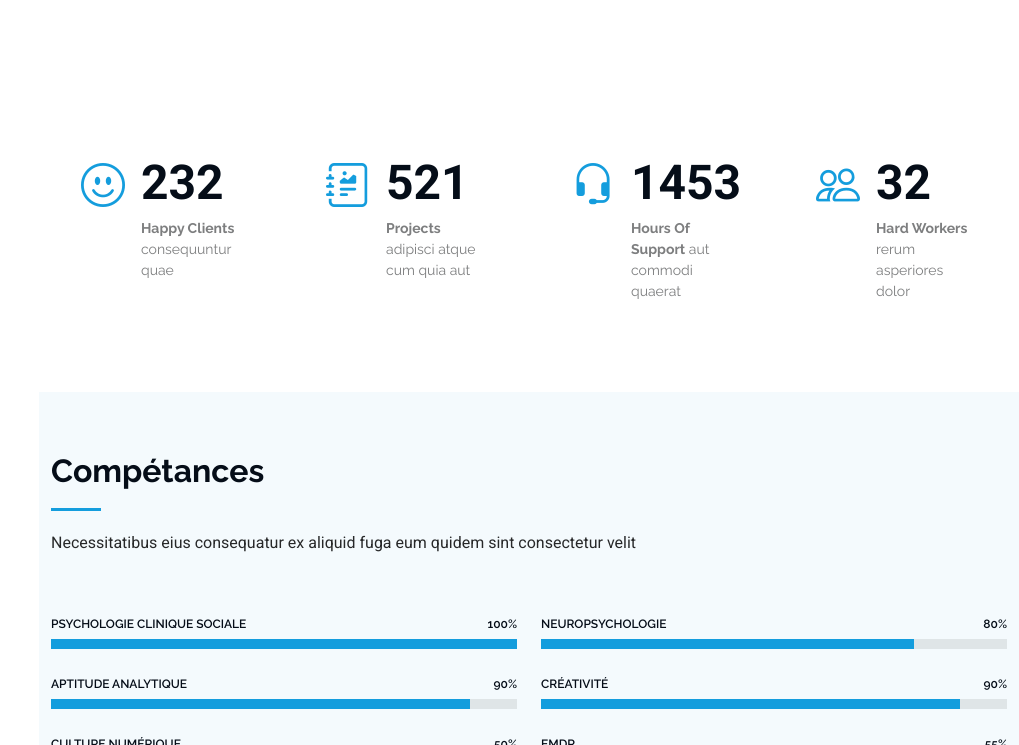
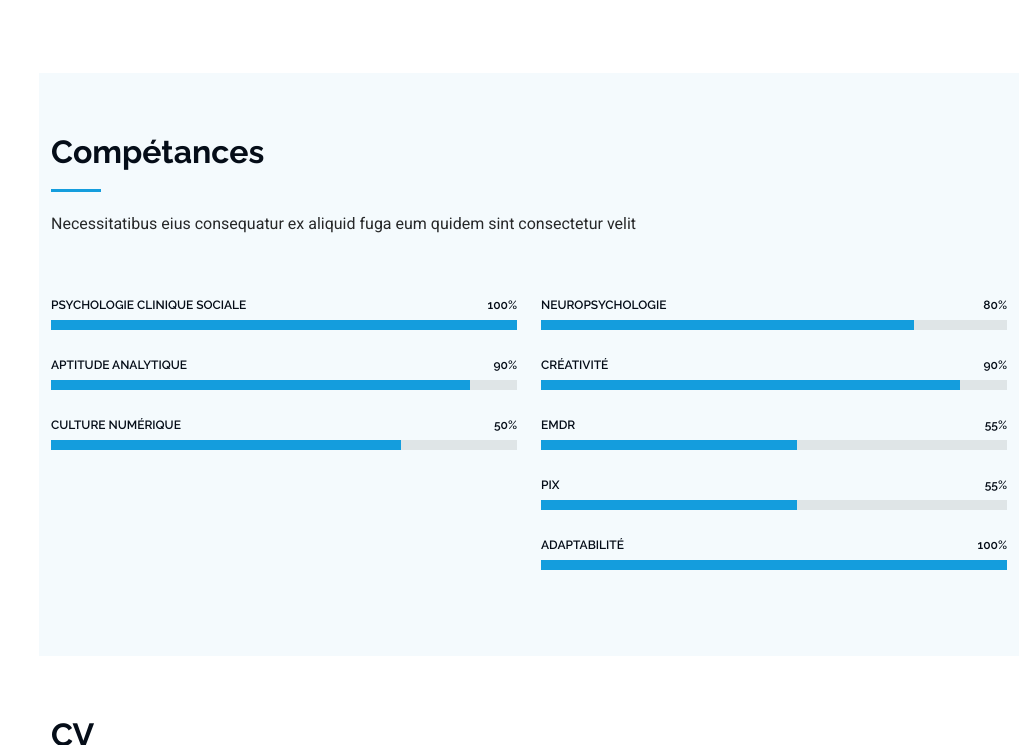
Before and after one commit to ndebarrosc/Natalia-Camara, a plain HTML site: page index.html in a window 1280 px wide. Shown: the part 1438-2183 px from the top of the page, without its empty margins (261-1280 px from the left). Drawn offline with Linux system fonts and the light colour scheme.

Commit message:
modification

```diff
--- a/index.html
+++ b/index.html
@@ -48,7 +48,7 @@
     <a href="index.html" class="logo d-flex align-items-center justify-content-center">
       <!-- Uncomment the line below if you also wish to use an image logo -->
       <!-- <img src="assets/img/logo.png" alt=""> -->
-      <h1 class="sitename">Natalia Camara</h1>
+      <h1 class="sitename">Natália Camara</h1>
     </a>
 
     <div class="social-links text-center">
@@ -87,7 +87,7 @@
       <!-- Section Title -->
       <div class="container section-title" data-aos="fade-up">
         <h2>À propos</h2>
-        <p>sdhgbvqkhvbdlvkds</p>
+        <p>Introduçao</p>
       </div><!-- End Section Title -->
 
       <div class="container" data-aos="fade-up" data-aos-delay="100">
@@ -128,52 +128,6 @@
       </div>
 
     </section><!-- /About Section -->
-
-    <!-- Stats Section -->
-    <section id="stats" class="stats section">
-
-      <div class="container" data-aos="fade-up" data-aos-delay="100">
-
-        <div class="row gy-4">
-
-          <div class="col-lg-3 col-md-6">
-            <div class="stats-item">
-              <i class="bi bi-emoji-smile"></i>
-              <span data-purecounter-start="0" data-purecounter-end="232" data-purecounter-duration="1" class="purecounter"></span>
-              <p><strong>Happy Clients</strong> <span>consequuntur quae</span></p>
-            </div>
-          </div><!-- End Stats Item -->
-
-          <div class="col-lg-3 col-md-6">
-            <div class="stats-item">
-              <i class="bi bi-journal-richtext"></i>
-              <span data-purecounter-start="0" data-purecounter-end="521" data-purecounter-duration="1" class="purecounter"></span>
-              <p><strong>Projects</strong> <span>adipisci atque cum quia aut</span></p>
-            </div>
-          </div><!-- End Stats Item -->
-
-          <div class="col-lg-3 col-md-6">
-            <div class="stats-item">
-              <i class="bi bi-headset"></i>
-              <span data-purecounter-start="0" data-purecounter-end="1453" data-purecounter-duration="1" class="purecounter"></span>
-              <p><strong>Hours Of Support</strong> <span>aut commodi quaerat</span></p>
-            </div>
-          </div><!-- End Stats Item -->
-
-          <div class="col-lg-3 col-md-6">
-            <div class="stats-item">
-              <i class="bi bi-people"></i>
-              <span data-purecounter-start="0" data-purecounter-end="32" data-purecounter-duration="1" class="purecounter"></span>
-              <p><strong>Hard Workers</strong> <span>rerum asperiores dolor</span></p>
-            </div>
-          </div><!-- End Stats Item -->
-
-        </div>
-
-      </div>
-
-    </section><!-- /Stats Section -->
-
     <!-- Skills Section -->
     <section id="skills" class="skills section light-background">
 
```
